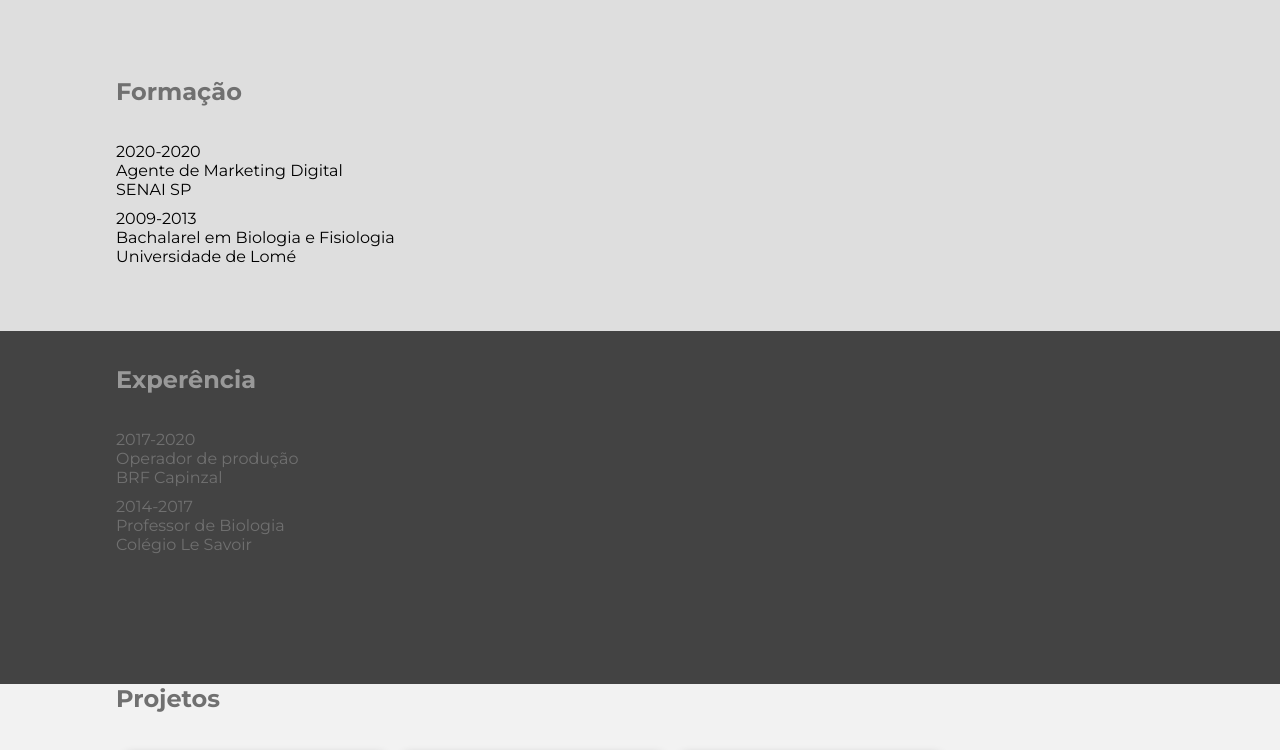
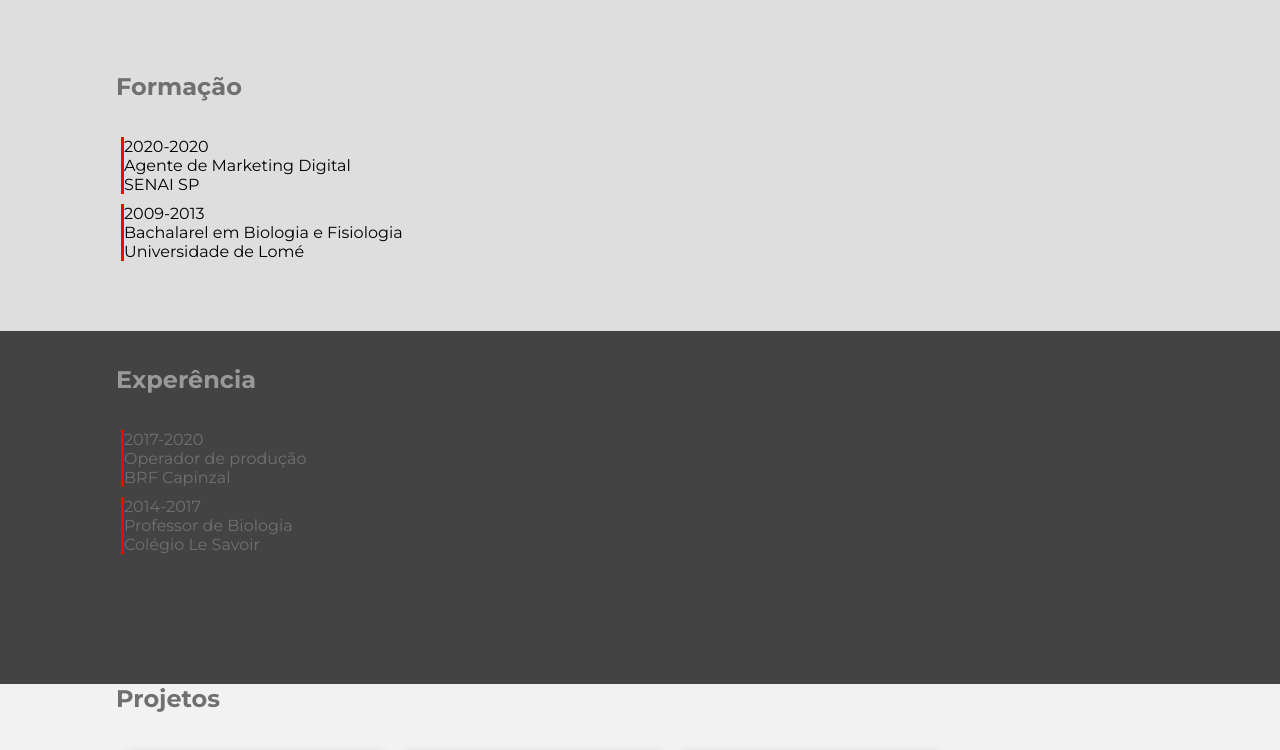
Before and after one commit to wenegawama/Portfolio, a plain HTML site: page index.html in a window 1280 px wide. Shown: the part 680-1430 px from the top of the page. Drawn offline with Linux system fonts and the light colour scheme.

Commit message:
menu btn

```diff
--- a/style.css
+++ b/style.css
@@ -37,8 +37,15 @@ img {
 	align-items:center;
 	height:67px;
 	justify-content:space-between;
+
+	padding:15px;
+	max-width: 1048px;
+    margin: 0 auto;
+
+}
+.menu-bg {
 	background: #3A3A3A;
-	padding:15px;
+
 }
 #menu{
 	display: flex;
@@ -57,48 +64,15 @@ img {
 	display: none;
 }
 
-@media(max-width: 813px){
+@media(max-width: 836px){
 	#btn-mobile {
 		display:block;
 	}
 	#menu{
 		display:none;
 	}
-	#nav.active #menu {
-		display:flex;
-	}
+
 }
-
-/* .menu-bg {
-
-	height: 67px;
-}
-
-.menu {
-
-    padding:15px 0;
-    display: flex;
-    flex-wrap: wrap;
-    justify-content: space-between;
-    align-items: center;
-}
-
-
-
-.menu-nav ul {
-	display: flex;
-	flex-wrap: wrap;
-	justify-content: center;
-	align-items: center;
-}
-.menu a {
-	display: block;
-	color: #fff;
-	text-transform: uppercase;
-	padding: 10px;
-} */
-
-
 
 /*Imagem Capa*/
 
@@ -198,30 +172,17 @@ img {
 	flex-grow:2 2;
 }
 
-.formacao1 {
+.formacao1, .formacao2 {
 
-	display:inline-block;
+	display:block;
 	margin-bottom: 10px;
+	border-left: 3px solid red;
+	margin: 0px 100px 10px 5px;
+
 }
-/* .formacao1::before{
-	content:'';
-	width: 8px;
-	height: 66px;
-	background:red;
-	display:block;
-	border-radius: 50%;
 
-} */
 
-/* .formacao2::before{
-	content:'';
-	width: 8px;
-	height: 66px;
-	background:red;
-	display:block;
-	border-radius: 50%;
 
-} */
 #formacao  h1 {
 	margin: 34px 0px 36px 0px;
 	font-size: 300;
@@ -275,6 +236,14 @@ img {
 	margin: 34px 0px 36px 0px;
 	font-size: 300;
 	color: #999999;
+}
+.experencia-item1, .experencia-item2 {
+
+	display:block;
+	margin-bottom: 10px;
+	border-left: 3px solid red;
+	margin: 0px 100px 10px 5px;
+
 }
 /*Projetos*/
 #projeto {
@@ -431,47 +400,3 @@ label {
 .invalido {
 	border: 3px solid red;
 }
-
-/*Responsividade*/
-/*Versão mobile*/
-/* @media (max-width:320px){
-	.menu img {
-		margin-left: 15px;
-	}
-
-	.menu-bg {
-		width: 100vw;
-		background:red;
-	} */
-	/*.menu-nav img {
-		display: flex;
-		flex-wrap: nowrap;
-		justify-content: space-between;
-		align-items: center;
-	} Aqui entra o icone hamburguer*/
-	/* #apresentacao,#formacao,#experencia,#projeto,#contato {
-		flex-direction: column;
-		display: flex;
-		flex-wrap: wrap;
-		justify-content: center;
-
-	}
-
-} */
-/*Versão Tablet*/
-/* @media(max-width:1048px) and (min-width:320px) {
-	.menu img {
-		margin-left: 15px;
-	}
-	.projeto-container {
-		max-width: 1048px;
-		margin: 0 auto;
-		width: 865px;
-		height: 353px;
-		display: flex;
-		flex-wrap: wrap;
-		justify-content: center;
-		align-items: center;
-	}
-}
- */
```
